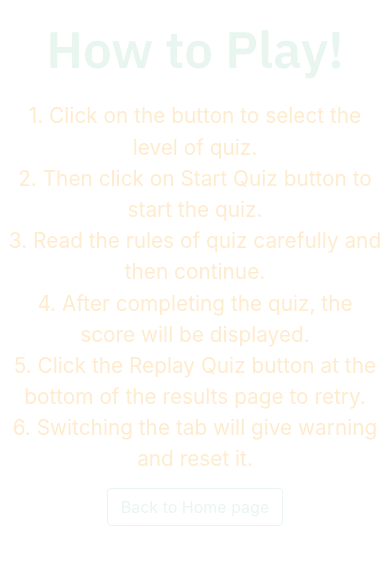
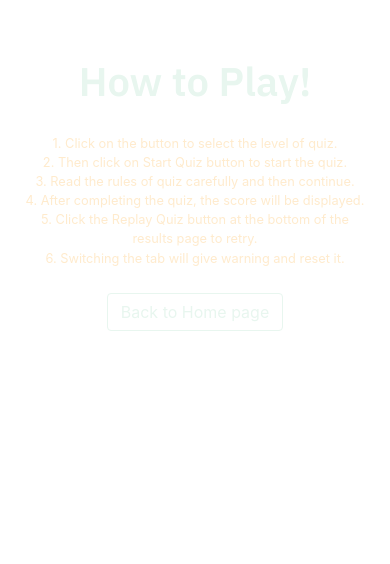
Before and after one commit to chinmai29/quizzler, a plain HTML site: page howToPlay.html in a window 390 px wide. Drawn offline with nearby package versions, Linux system fonts and the light colour scheme.

Commit message:
responsiveness

```diff
--- a/css/quiz1.css
+++ b/css/quiz1.css
@@ -47,7 +47,7 @@ body {
 
 .main-head {
     font-family: 'IBM Plex Sans Arabic', sans-serif;
-    margin-top: 5%;
+    margin-top: 7%;
     font-size: 4.5rem;
     color: #E8F6EF;
     transition: transform .5s;
@@ -61,7 +61,6 @@ body {
 
 .main-head:hover {
     transform: scale(1.2);
-    /* (150% zoom)*/
 }
 
 .quiz {
@@ -82,10 +81,39 @@ body {
 
 .how_to_play
 {
-    margin-top: 3%;
+    margin-top: 2%;
     padding: 2%;
 }
 
 .how_to_play_list{
     font-size: 1.3rem;
 }
+
+@media screen and (max-width:800px){
+    .how_to_play_list{
+        margin-top: 1.5%;
+        font-size: 0.9rem;
+        margin: 3%;
+    }
+}
+
+@media screen and (max-width:542px){
+    .how_to_play_list{
+        margin-top: 1.5%;
+        font-size: 0.8rem;
+        margin: 3%;
+    }
+}
+
+@media screen and (max-width: 800px) {
+    .main-head{
+        font-size: 2.5rem;
+        margin-top: 15%;
+    }
+}
+
+@media screen and (max-width: 800px){
+    .nav-link{
+        margin-bottom: 0;
+    }
+}
```
